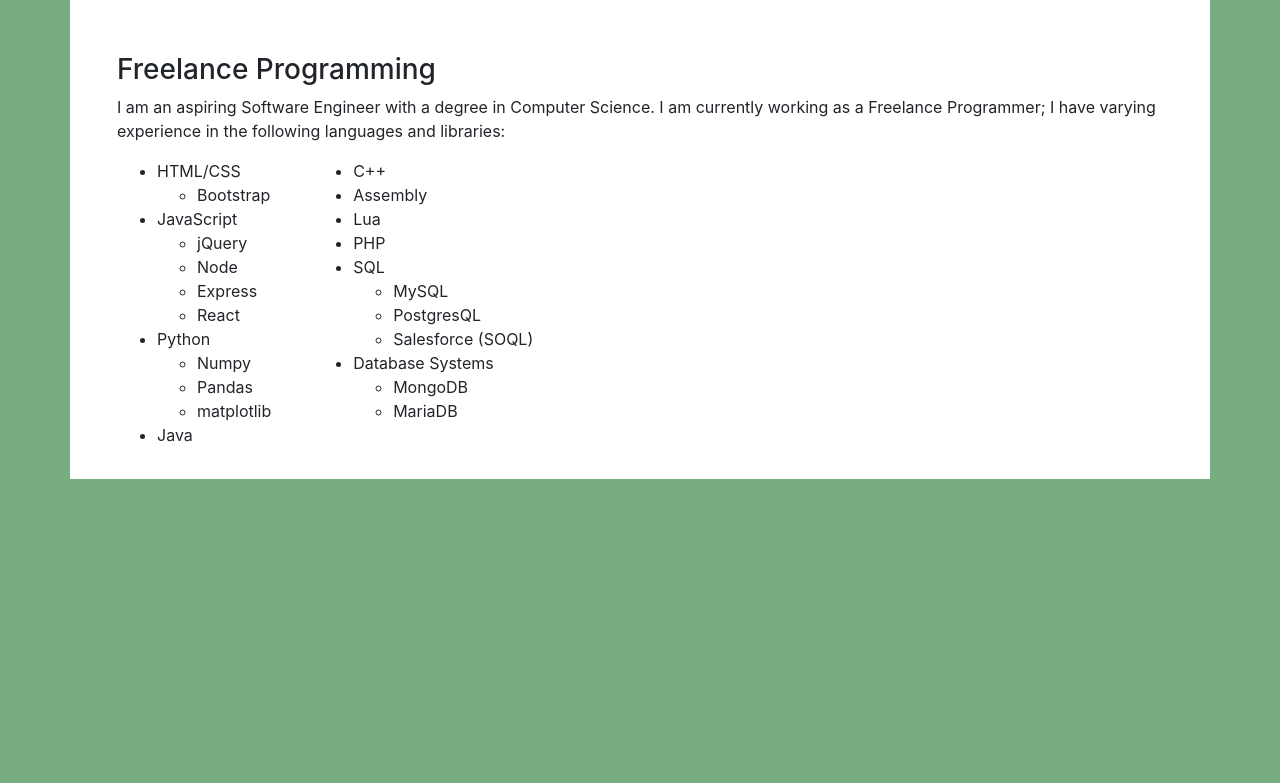
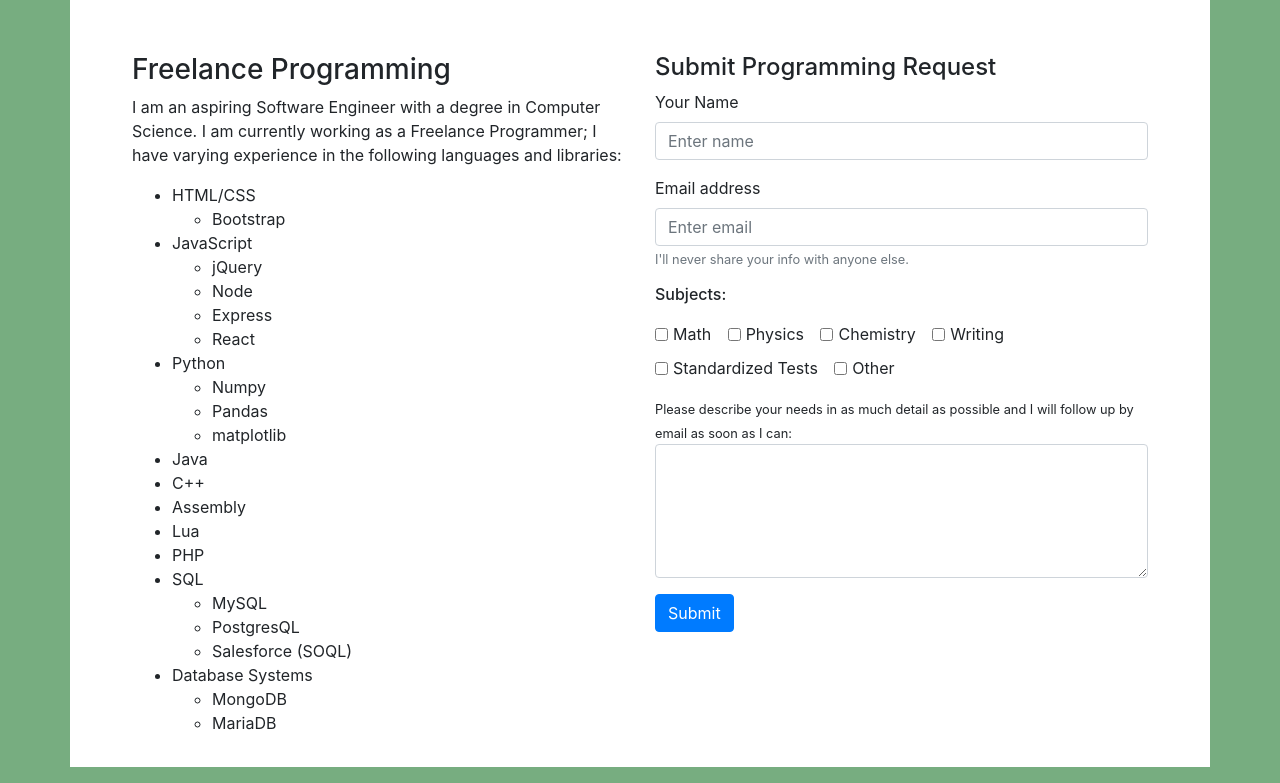
Before and after one commit to jhff24/website, a plain HTML site: page code.html in a window 1280 px wide. Shown: the part 83-866 px from the top of the page. Before the commit the page ends 800 px from the top, so only its background shows below. Drawn offline with nearby package versions, Linux system fonts and the light colour scheme; no server answers.

Commit message:
pushing before update machine

```diff
--- a/code.html
+++ b/code.html
@@ -39,6 +39,7 @@
             <h1>John Henry Services LLC</h1>
         </div>
         <div class="row m-3 p-3">
+            <div class="col-md-6">
                 <h3>Freelance Programming</h3>
                 <p>
                     I am an aspiring Software Engineer with a degree in Computer Science. I am currently working as a Freelance Programmer; I have varying experience in the following languages and libraries:
@@ -81,6 +82,65 @@
 
                 </p>
             </div>
+            <div class="col-sm-6">
+                <h4>Submit Programming Request</h4>
+                <form class="serviceRequest" id="codeRequest">
+                    <div class="form-group">
+                        <label for="inputName">Your Name</label>
+                        <input type="text" class="form-control" id="inputName" aria-describedby="inputName" placeholder="Enter name">
+                    </div>
+                    <div class="form-group">
+                        <label for="inputEmail">Email address</label>
+                        <input type="email" class="form-control" id="inputEmail" aria-describedby="emailHelp" placeholder="Enter email">
+                        <small id="inputEmail" class="form-text text-muted">I'll never share your info with anyone else.</small>
+                    </div>
+                    <div class="form-group">
+                        <h6>Subjects:</h6>
+                        <div class="form-check form-check-inline" id="inputSubjects">
+                            <label for="inputSubjects"></label>
+                            <input type="checkbox" class="form-check-input" id="subjectMath">
+                            <label class="form-check-label" for="subjectMath">Math</label>
+                        </div>
+                        <div class="form-check form-check-inline" id="inputSubjects">
+                            <label for="inputSubjects"></label>
+                            <input type="checkbox" class="form-check-input" id="subjectMath">
+                            <label class="form-check-label" for="subjectMath">Physics</label>
+                        </div>
+                        <div class="form-check form-check-inline" id="inputSubjects">
+                            <label for="inputSubjects"></label>
+                            <input type="checkbox" class="form-check-input" id="subjectMath">
+                            <label class="form-check-label" for="subjectMath">Chemistry</label>
+                        </div>
+                        <div class="form-check form-check-inline" id="inputSubjects">
+                            <label for="inputSubjects"></label>
+                            <input type="checkbox" class="form-check-input" id="subjectMath">
+                            <label class="form-check-label" for="subjectMath">Writing</label>
+                        </div>
+                        <div class="form-check form-check-inline" id="inputSubjects">
+                            <label for="inputSubjects"></label>
+                            <input type="checkbox" class="form-check-input" id="subjectMath">
+                            <label class="form-check-label" for="subjectMath">Standardized Tests</label>
+                        </div>
+                        <div class="form-check form-check-inline" id="inputSubjects">
+                            <label for="inputSubjects"></label>
+                            <input type="checkbox" class="form-check-input" id="subjectMath">
+                            <label class="form-check-label" for="subjectMath">Other</label>
+                        </div>
+                    </div>
+                    <div class="form-group">
+                        <small for="tutorNeeds">Please describe your needs in as much detail as possible and I will follow up by email as soon as I can:</small>
+                        <textarea name="tutorNeeds" class="lg-textarea form-control" rows="5">
+                        </textarea>
+                    </div>
+                    <div class="form-group">
+                        <button type="submit" class="btn btn-primary">Submit</button>
+                    </div>
+
+
+                </form>
+            </div>
+
+        </div>
     </div>
 </body>
 </html>
```
Also changed, not shown: index.html (+1 -1 lines). Lines whose indentation alone changed are shown as unchanged.
